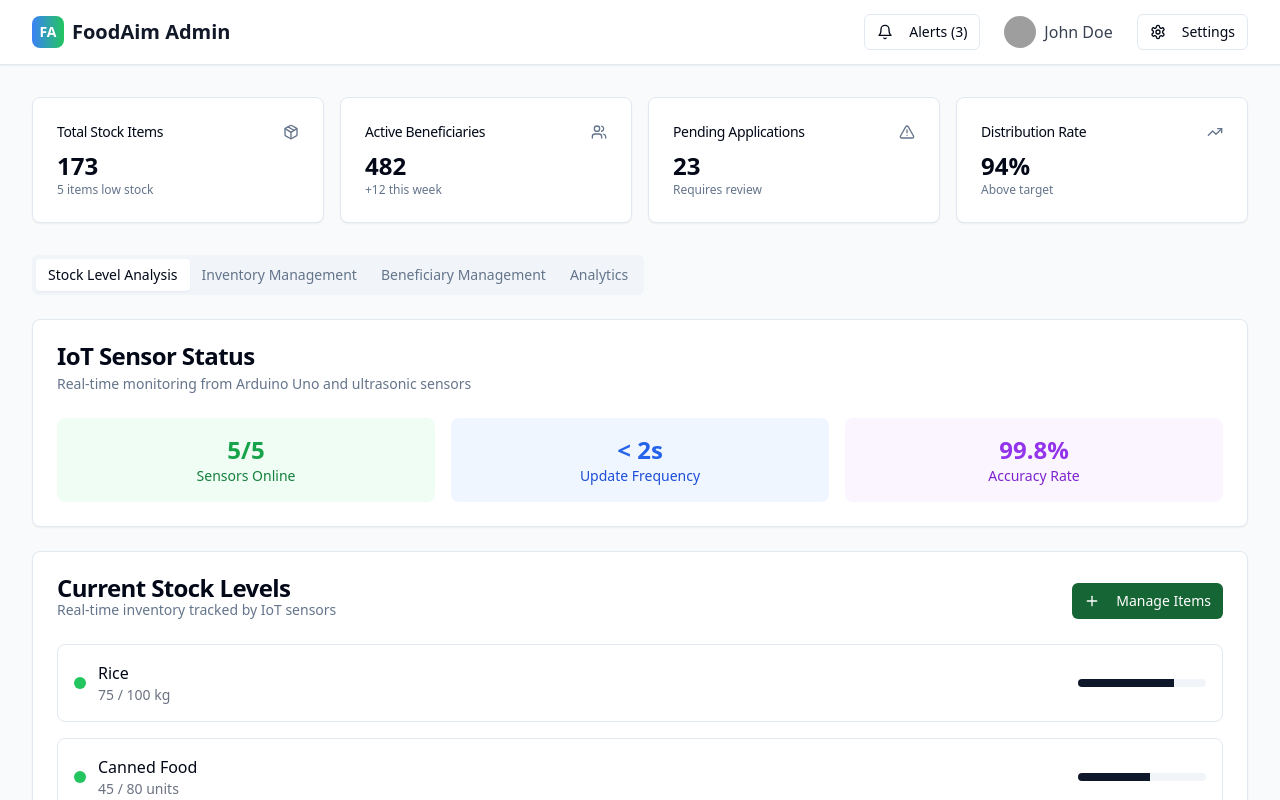
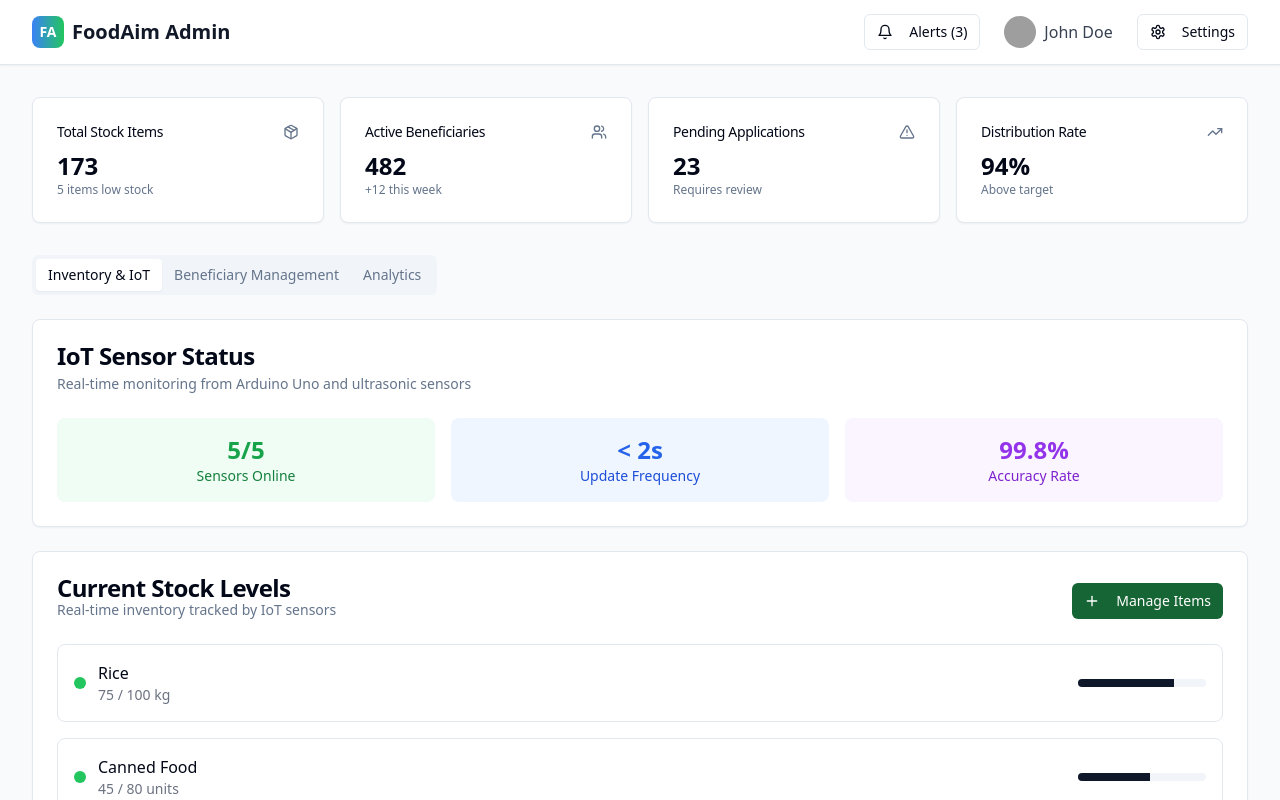
Before and after one commit to miraizz/foodaim-connect-bridge, a React (Vite) app: page /admin-dashboard in a window 1280 px wide. Shown: the top 800 px of the page. Built offline with nearby package versions, Linux system fonts and the light colour scheme; grey boxes are pictures that could not be loaded.

Commit message:
Reverted to commit 38ccca094a37280d132a64a0741bb76e63792489

```diff
--- a/src/pages/AdminDashboard.tsx
+++ b/src/pages/AdminDashboard.tsx
@@ -1,9 +1,6 @@
 
 import { useState } from "react";
 import { Tabs, TabsContent, TabsList, TabsTrigger } from "@/components/ui/tabs";
-import { Button } from "@/components/ui/button";
-import { ExternalLink } from "lucide-react";
-import { Link } from "react-router-dom";
 import AdminHeader from "@/components/AdminHeader";
 import StatsOverview from "@/components/StatsOverview";
 import InventoryTab from "@/components/InventoryTab";
@@ -40,31 +37,15 @@ const AdminDashboard = () => {
       <div className="max-w-7xl mx-auto px-4 sm:px-6 lg:px-8 py-8">
         <StatsOverview />
 
-        <Tabs defaultValue="stock-analysis" className="space-y-6 mb-8">
+        <Tabs defaultValue="inventory" className="space-y-6 mb-8">
           <TabsList>
-            <TabsTrigger value="stock-analysis">Stock Level Analysis</TabsTrigger>
-            <TabsTrigger value="inventory-management">Inventory Management</TabsTrigger>
+            <TabsTrigger value="inventory">Inventory & IoT</TabsTrigger>
             <TabsTrigger value="applications">Beneficiary Management</TabsTrigger>
             <TabsTrigger value="analytics">Analytics</TabsTrigger>
           </TabsList>
 
-          <TabsContent value="stock-analysis" className="space-y-6">
+          <TabsContent value="inventory" className="space-y-6">
             <InventoryTab stockData={stockData} />
-          </TabsContent>
-
-          <TabsContent value="inventory-management" className="space-y-6">
-            <div className="flex flex-col items-center justify-center py-12 space-y-4">
-              <h3 className="text-xl font-semibold text-gray-900">Inventory Management</h3>
-              <p className="text-gray-600 text-center max-w-md">
-                Manage your food inventory items, add new items, update stock levels, and set thresholds.
-              </p>
-              <Link to="/inventory-management">
-                <Button className="mt-4">
-                  <ExternalLink className="h-4 w-4 mr-2" />
-                  Go to Inventory Management
-                </Button>
-              </Link>
-            </div>
           </TabsContent>
 
           <TabsContent value="applications" className="space-y-6">
```
